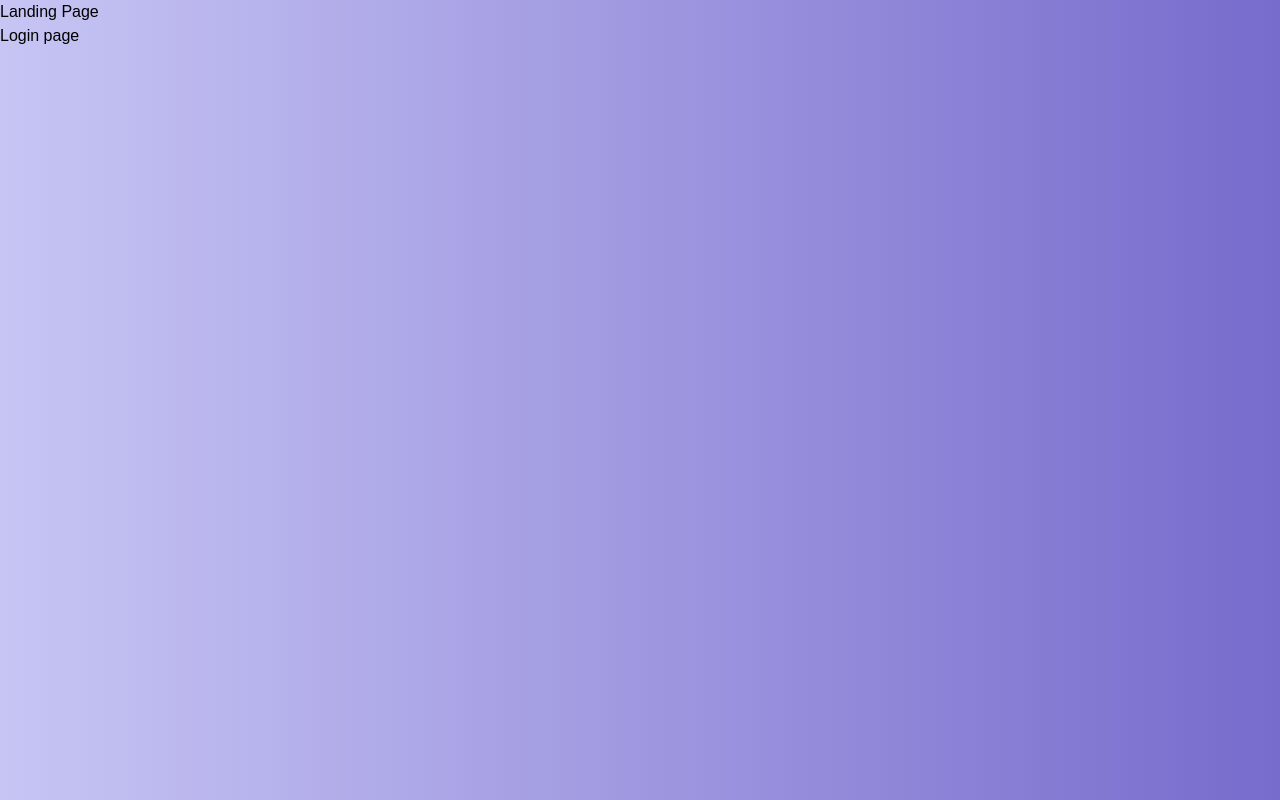
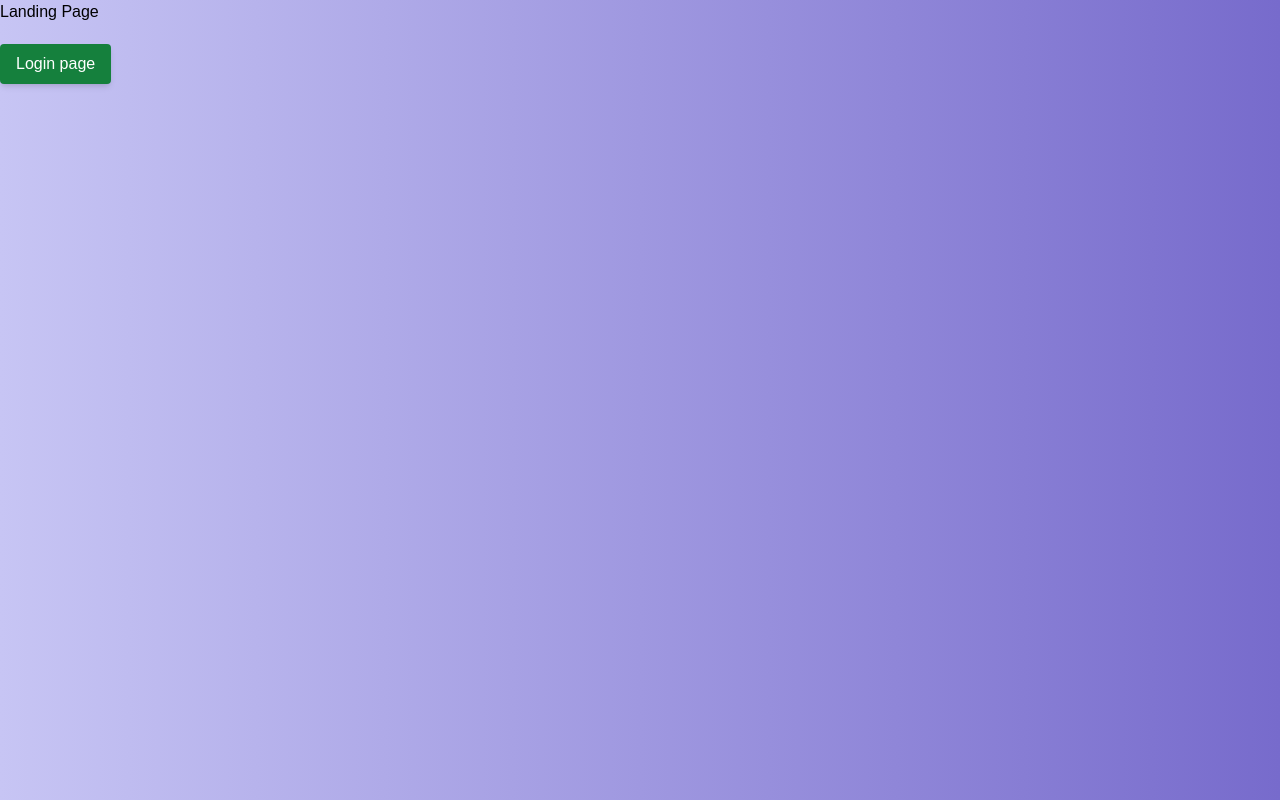
Before and after one commit to abhinavbgpgit/onlineTest, a React (Create React App) app: page /home in a window 1280 px wide. Built offline with nearby package versions, Linux system fonts and the light colour scheme.

Commit message:
changed routes

```diff
--- a/src/pages/home/Home.js
+++ b/src/pages/home/Home.js
@@ -1,11 +1,12 @@
 import React from 'react'
 import { Link } from 'react-router-dom'
-
+import { Button } from "../../comonents/AdvancedButton";
 const Home = () => {
   return (
     <div>
         <h1> Landing Page </h1>
-        <Link to='/'>Login page</Link>
+        <Button className='button_register' variant="success"> <Link to='/'>Login page</Link></Button>
+
 
     </div>
   )
--- a/src/pages/register/Register.js
+++ b/src/pages/register/Register.js
@@ -11,7 +11,7 @@ const Register = () => {
         <div className="login_left ">
             <div className="blury" ></div>
         <div className="new_user_text">Already existing User ?</div>
-          <Button className='button_register' variant="primary"><Link to='/login' >Please Login</Link></Button>
+          <Button className='button_register' variant="primary"><Link to='/' >Please Login</Link></Button>
             </div>
         <div className="login_right"></div>
       </div>
```
